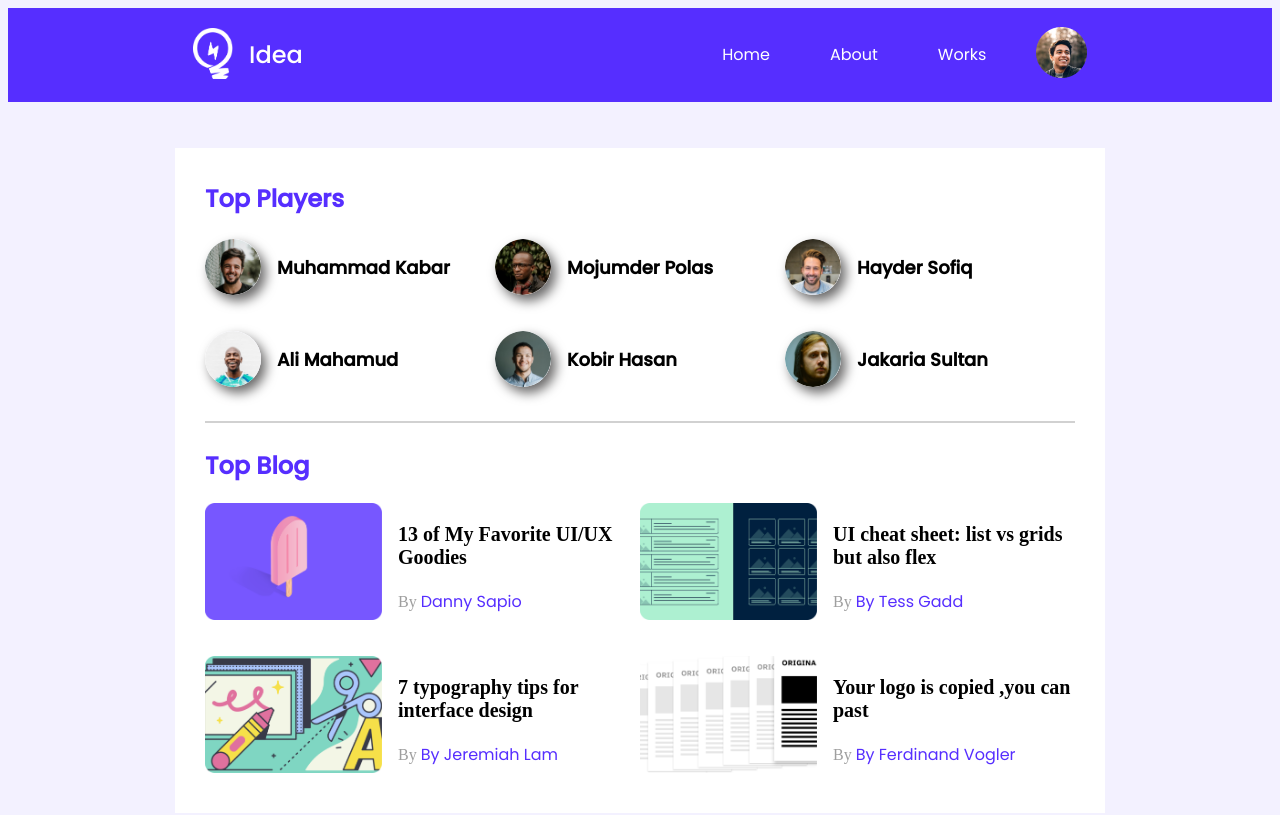
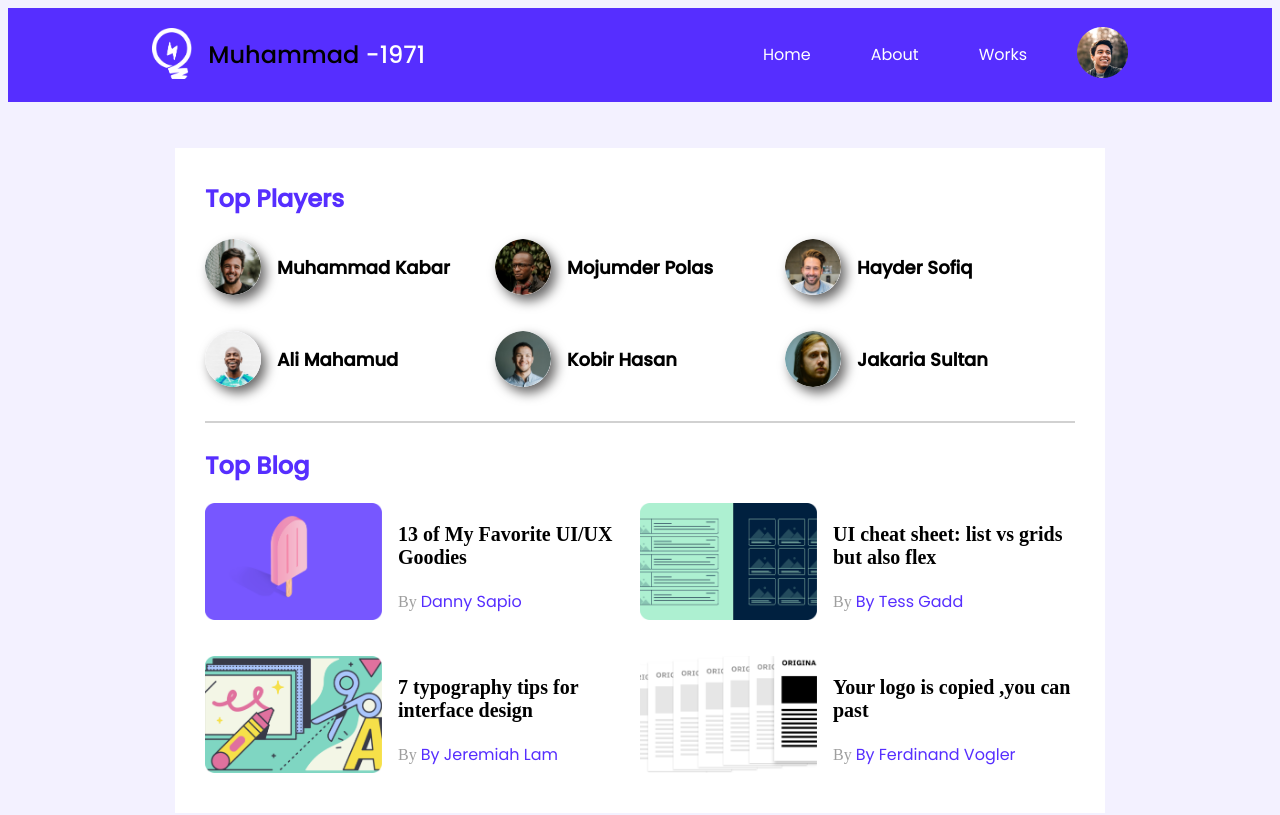
Before and after one commit to Muhammad-1971/Vanila-HTML-CSS-Responisvness, a plain HTML site: page index.html in a window 1280 px wide. Shown: the top 815 px of the page. Drawn offline with Linux system fonts and the light colour scheme; a web font is replaced by a local one.

Commit message:
won logo

```diff
--- a/index.html
+++ b/index.html
@@ -28,7 +28,7 @@
 
             <div class="logo-idea">
               <div class="logo"><img src="images/icons/logo.png" alt=""></div>
-              <div class="idea">Idea</div>
+              <div class="idea"><span id="black"> Muhammad </span>-1971</div>
             </div>
 
 
```
